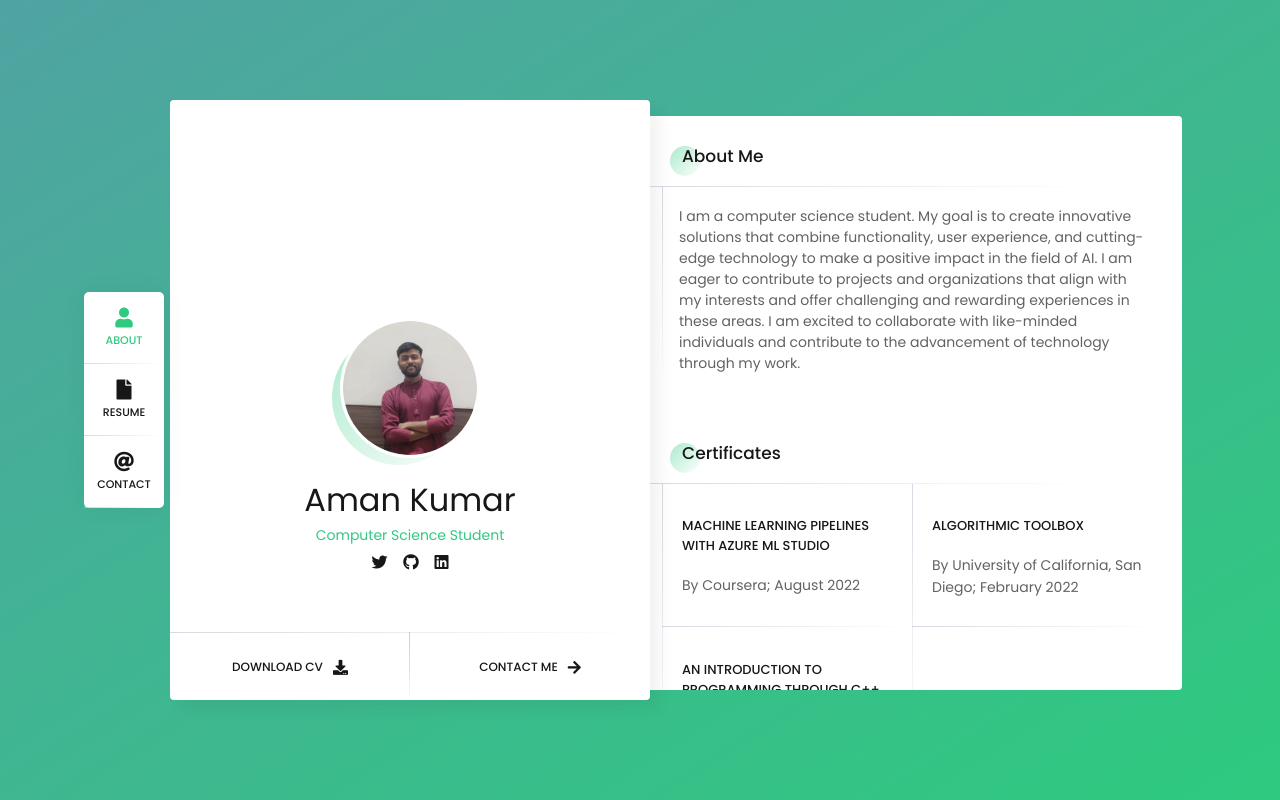
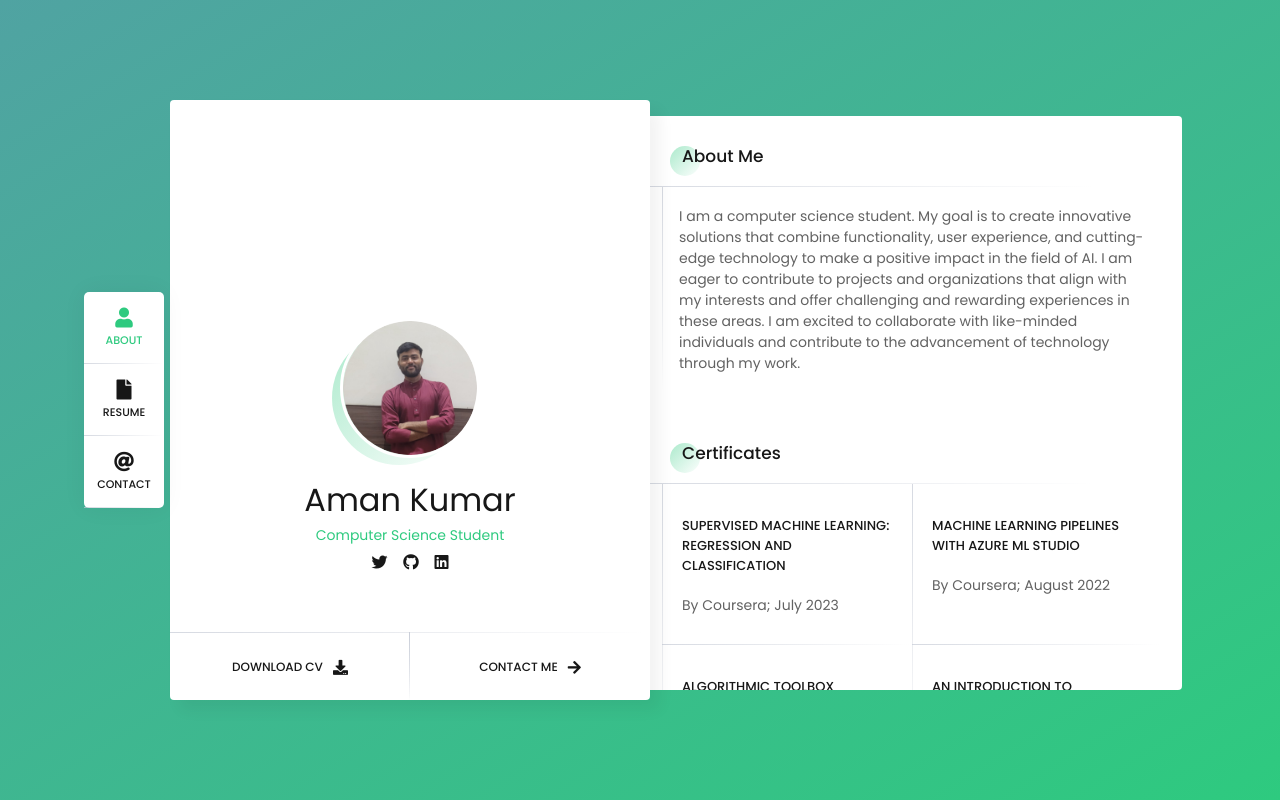
Before and after one commit to Aman-Kumar0711/portfolio, a plain HTML site: page index.html in a window 1280 px wide. Drawn offline with Linux system fonts and the light colour scheme; a web font is replaced by a local one.

Commit message:
Update index.html

```diff
--- a/index.html
+++ b/index.html
@@ -71,6 +71,10 @@
                 <article class="about-services">
                     <h3 class="title">Certificates</h3>
                     <div class="line-left">
+                         <article class="line-down">
+                            <h4><a href="https://coursera.org/share/fc25da8b3c89a3596cf60b64d1016778">Supervised Machine Learning: Regression and Classification</a></h4>
+                            <p>By Coursera; July 2023</p>
+                        </article>
                         <article class="line-down">
                             <h4><a href="https://coursera.org/verify/K8VRP4FAMJ2V">Machine Learning Pipelines with Azure ML Studio</a></h4>
                             <p>By Coursera; August 2022</p>
```
